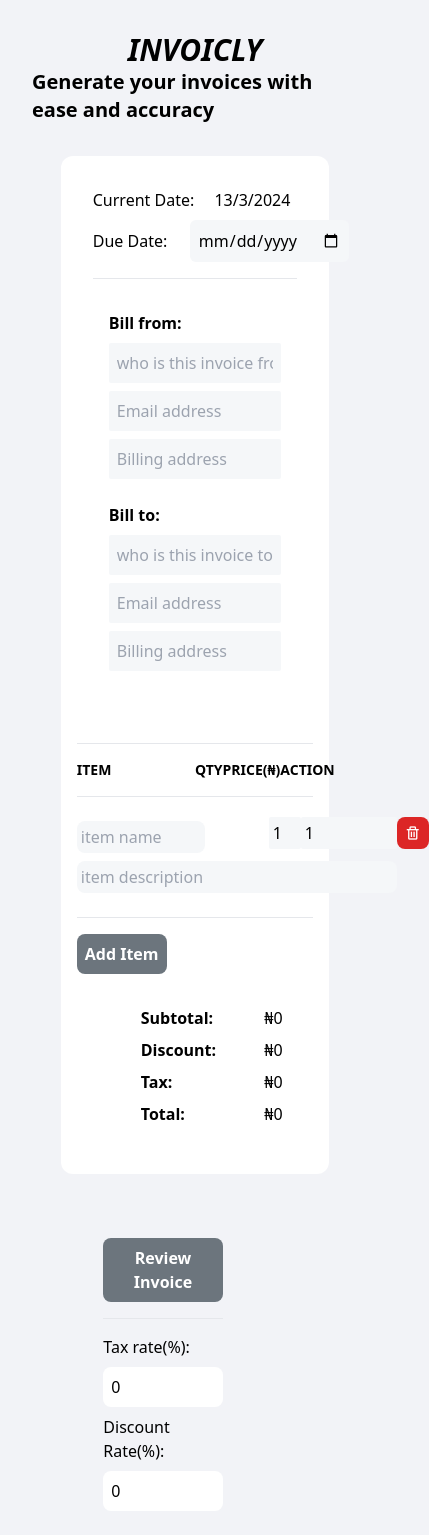
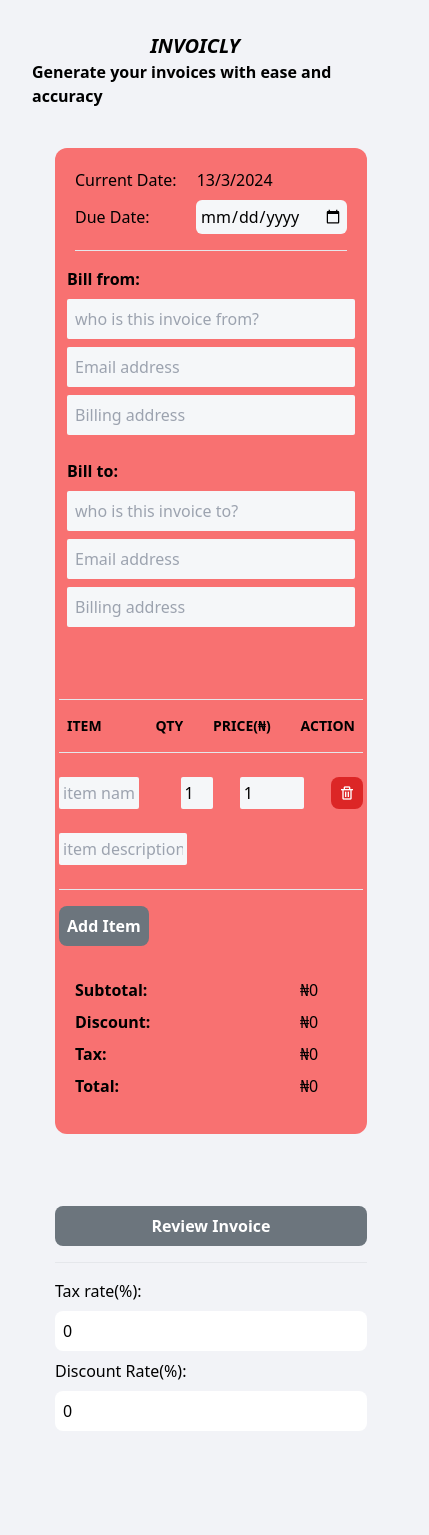
Before and after one commit to Lloyd-the-dev/invoice-generation, a React (Vite) app: page / in a window 390 px wide. Shown: the whole page, 429 px wide, since content can reach past the window. After the commit the page ends 1455 px from the top, so only its background shows below. Built offline with nearby package versions, Linux system fonts and the light colour scheme.

Commit message:
more responsiveness, God please

```diff
--- a/src/App.jsx
+++ b/src/App.jsx
@@ -6,8 +6,8 @@
   return (
     <div className="App">
        <div className="flex flex-col items-center font-bold m-8">
-          <h1 className="text-3xl italic">INVOICLY</h1>
-          <p className="text-xl">Generate your invoices with ease and accuracy</p>
+          <h1 className="sm:text-3xl italic font-bold text-xl">INVOICLY</h1>
+          <p className="sm:text-xl">Generate your invoices with ease and accuracy</p>
        </div>
        <Home/>
     </div>
--- a/src/components/Home.jsx
+++ b/src/components/Home.jsx
@@ -133,7 +133,7 @@
 
 
   return (
-    <div className='md:flex md:flex-row md:m-16 m-4 w-9/10 md:justify-around md:items-start md:w-4/5 flex flex-col items-center'>
+    <div className='md:flex md:flex-row sm:m-16 m-4 w-full md:justify-around md:items-start md:w-4/5 flex flex-col items-center'>
         {showModal ? (
         <>
           <div
@@ -230,19 +230,19 @@
           <div className="opacity-25 fixed inset-0 z-40 bg-black"></div>
         </>
       ) : null}
-        <div className="bg-white rounded-xl md:w-3/4 w-3/4 p-4 md:-ml-80">
+        <div className="bg-red-400 rounded-xl sm:w-3/4 w-4/5 m-2 p-1 md:-ml-80">
             {/*Upper part of left hand side form*/}
 
             <div className='m-4'>
                 <h3>Current Date: <span className='ml-4'>{new Date().getDate()}/{new Date().getMonth() + 1}/{new Date().getFullYear()}</span></h3>
-                <div className='flex items-center justify-between w-64 mt-2'>
-                    <h3>Due Date: </h3>
-                    <input type='date' className='bg-ashy p-2 rounded-md' value={dueDate} onChange={handleDueDateChange} required></input>
+                <div className='flex items-center justify-between sm:w-64 mt-2'>
+                    <h3 className='w-1/2'>Due Date: </h3>
+                    <input type='date' className='bg-ashy md:p-2 p-1 rounded-md' value={dueDate} onChange={handleDueDateChange} required></input>
                 </div>
                 <hr className='md:mt-16 mt-4'/>
             </div>
             {/* Middle Side*/}
-            <div className='m-8 md:flex md:flex-row md:justify-between flex flex-col'>
+            <div className='sm:m-8 m-2 md:flex md:flex-row md:justify-between flex flex-col'>
                 {/* Bill Sender */}
                 <form className='flex flex-col md:w-2/5'>
                     <h2 className='font-bold mb-2'>Bill from:</h2>
@@ -299,9 +299,9 @@
             <div>
                 <hr className='mb-4 mt-16'/>
                 {/* Item heading */}
-                <div className='flex justify-between text-sm md:text-lg'>
-                    <h1 className='font-bold'>ITEM</h1>
-                    <div className='flex justify-between w-1/2'>
+                <div className='flex justify-between text-sm md:text-lg m-2'>
+                    <h1 className='font-bold w-1/3'>ITEM</h1>
+                    <div className='flex justify-between sm:w-1/2 w-3/4'>
                         <h1 className='font-bold'>QTY</h1>
                         <h1 className='font-bold'>PRICE(₦)</h1>
                         <h1 className='font-bold'>ACTION</h1>
@@ -314,24 +314,24 @@
                         <input
                             type="text"
                             placeholder='item name'
-                            className=' bg-ashy md:p-2 p-1 rounded-lg mb-2 md:w-80 w-32'
+                            className=' bg-ashy md:p-2 p-1 sm:rounded-lg rounded-sm mb-2 sm::w-80 w-20'
                             value={item.itemName}
                             onChange={(e) => handleItemChange(index, 'itemName', e.target.value)}
                         />
                         <input
                             type="text"
                             placeholder='item description'
-                            className='bg-ashy md:p-2 p-1 rounded-lg mb-2 md:w-80 w-80'
+                            className='bg-ashy md:p-2 p-1 sm:mt-0 mt-4 sm:rounded-lg rounded-sm mb-2 sm:w-80 w-32'
                             value={item.itemDescription}
                             onChange={(e) => handleItemChange(index, 'itemDescription', e.target.value)}
                         />
                     </div>
-                    <div className='flex justify-between w-1/2 -mt-8 md:ml-0 -ml-32'>
+                    <div className='flex justify-between w-3/5 sm:-mt-8  -mt-10 sm:ml-0 -ml-16'>
                         {/* Quantity */}
                         <input
                             type="number"
                             placeholder='1'
-                            className='md:w-16 w-8 md:p-2 p-1 rounded-sm bg-ashy'
+                            className='sm:w-16 w-8 sm::p-2 p-1 rounded-sm bg-ashy'
                             value={item.quantity}
                             onChange={(e) => handleItemChange(index, 'quantity', parseInt(e.target.value))}
                         />
@@ -339,7 +339,7 @@
                         <input
                             type="number"
                             placeholder="1.00"
-                            className='md:w-32 w-24 md:p-2 p-1 rounded-sm bg-ashy'
+                            className='sm:w-32 w-16 md:p-2 p-1 rounded-sm bg-ashy'
                             value={item.price}
                             onChange={(e) => handleItemChange(index, 'price', parseFloat(e.target.value))}
                         />
@@ -353,7 +353,7 @@
             ))}
                 <hr className='mt-4'/>
                 <button className='rounded-lg bg-darkGray md:p-3 p-2 font-bold text-white mt-4' onClick={handleAddItem}>Add Item</button>
-                <div className='w-3/5 flex justify-between md:w-1/3 md:my-4 md:mx-96 my-8 mx-16'>
+                <div className='w-4/5 flex justify-between sm:w-1/3 sm:my-4 sm:mx-96 my-8 mx-4'>
                     <div className='flex flex-col items-start'>
                         <h4 className='font-bold mb-2'>Subtotal:</h4>
                         <h4 className='font-bold mb-2'>Discount:</h4>
@@ -367,10 +367,10 @@
                         <h4 className='mb-2'>₦{tax !== null ? tax : 0}</h4>
                         <h4>₦{total !== null ? total : 0}</h4>
                     </div>
-                    </div>
+                </div>
             </div>
         </div>
-        <div className="md:w-1/4 w-1/3 md:fixed md:right-0 mr-16 md:mt-0 mt-16">
+        <div className="sm:w-1/4 w-4/5 sm:fixed sm:right-0 sm:mr-16 md:mt-0 mt-16">
             <button className='bg-darkGray md:p-4 p-2 text-white rounded-lg font-bold w-full transition-all delay-150 ease-in-out' onClick={handleSubmit}>Review Invoice</button>
             <hr className='m-4 w-full -ml-0'/>
             <form>
```
